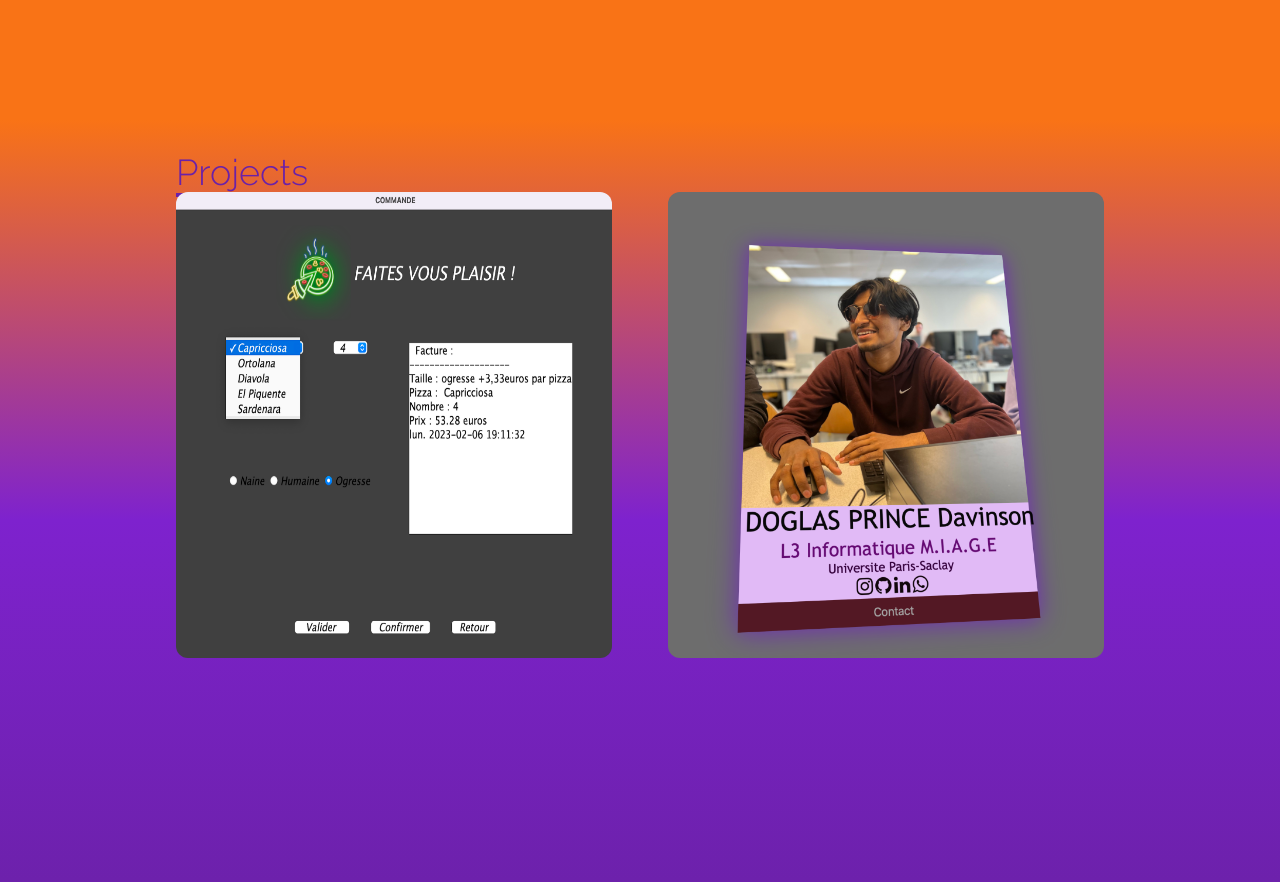
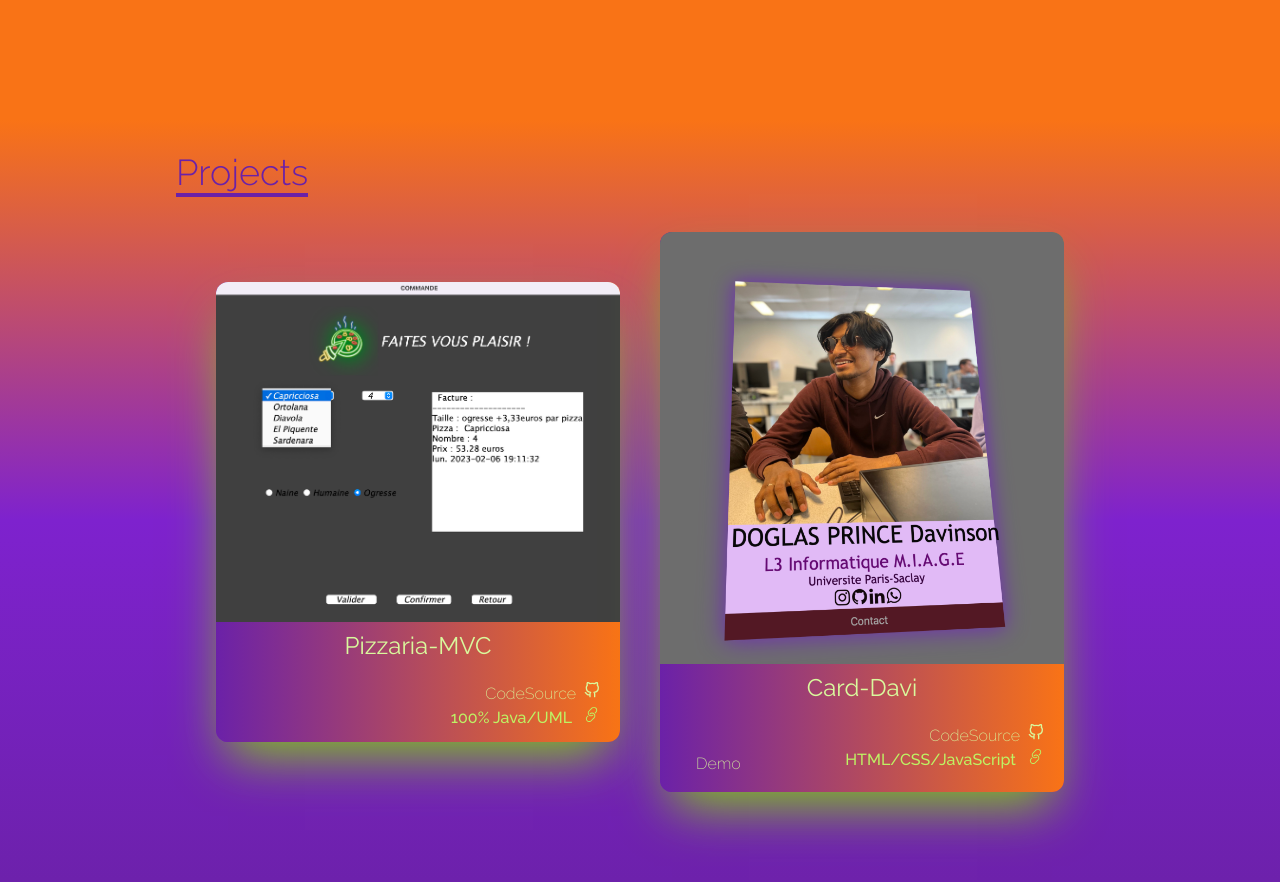
Before and after one commit to D-Davinson/davi_portfolio, a React (Create React App) app: page / in a window 1280 px wide. Shown: the part 2280-3162 px from the top of the page. Built offline with nearby package versions, Linux system fonts and the light colour scheme.

Commit message:
Projects.jsx done ❤️

```diff
--- a/src/components/Projects.jsx
+++ b/src/components/Projects.jsx
@@ -8,23 +8,32 @@ import {TfiLink} from 'react-icons/tfi'
 const Projects = () => {
 
   const products = [{id:1, image:p1 , title:"Pizzaria-MVC",lang:"100% Java/UML", github:"https://github.com/D-Davinson/PIZZERIAMVC"},
-                    {id:2, image:p2 , title:"Card-Davi",lang:"HTML/CSS/JavaScript", github:"https://github.com/D-Davinson/Card-Davi"},
-                  ];
+                    {id:2, image:p2 , title:"Card-Davi",lang:"HTML/CSS/JavaScript", github:"https://github.com/D-Davinson/Card_Davi",
+                      demo:"Demo",demo_link:"https://D-Davinson.github.io/Card_Davi/"},];
 
   return (
     <div className='h-screen bg-gradient-to-t from-purple-800 via-purple-700 to-orange-500'>
-      <div name='Projects' className='max-w-screen-lg px-4 mx-auto flex flex-col justify-start w-full h-full'>
+      <div name='Projects' className='max-w-screen-lg px-4 mx-auto justify-start w-full h-full'>
         <div className='p-8'>
-          <p className='text-purple-800 font-light  text-4xl border-b-4 inline border-purple-800'>Projects</p>
+          <p className='text-purple-800 font-light text-4xl border-b-4 inline border-purple-800'>Projects</p>
 
-          <div className='grid gap-8 lg:gap-14 lg:grid-cols-2'>
-            {products.map(({id,image,title,lang,github})=>(
-              <div key={id} className=' flex overflow-hidden rounded-xl shadow-black'>
-                <img src={image} alt={title} />
-                <div>
-                  <h2>{title}</h2>
-                    <a  href=""><FiGithub /></a>
-                    <a  href=""><TfiLink /></a>
+          <div className='p-10 grid gap-8 lg:gap-10 lg:grid-cols-2 md:grid-cols-2 sm:grid-col-1 items-center'>
+            {products.map(({id,image,title,lang,github,demo,demo_link})=>(
+              <div key={id} className='group flex flex-col rounded-xl shadow-2xl shadow-lime-500
+                                        overflow-hidden bg-gradient-to-l from-orange-500 to-purple-800 hover:scale-110 duration-500'>
+                <img src={image} alt={title}/>
+                <div className='text-lime-200'>
+                  <h2 className="flex justify-center text-2xl py-2">{title}</h2>
+                  <div className='p-3 mr-2'>
+                    <a className='flex justify-end gap-2 font-extralight ' href={github}>CodeSource<FiGithub className='group-hover:-translate-x-32 duration-700' /></a>
+
+                    <div className='flex justify-between'>
+                      <a href={demo_link} className="text-lime-200 font-extralight ml-2 p-1 px-4 group-hover:animate-bounce hover:bg-lime-200
+                       hover:text-orange-700 rounded-xl duration-700">{demo}</a>
+                      <p className='flex gap-3 font-medium text-lime-300'>{lang}<TfiLink className='group-hover:animate-spin duration-500' /></p>
+                    </div>
+
+                  </div>
                 </div>
 
               </div>
```
